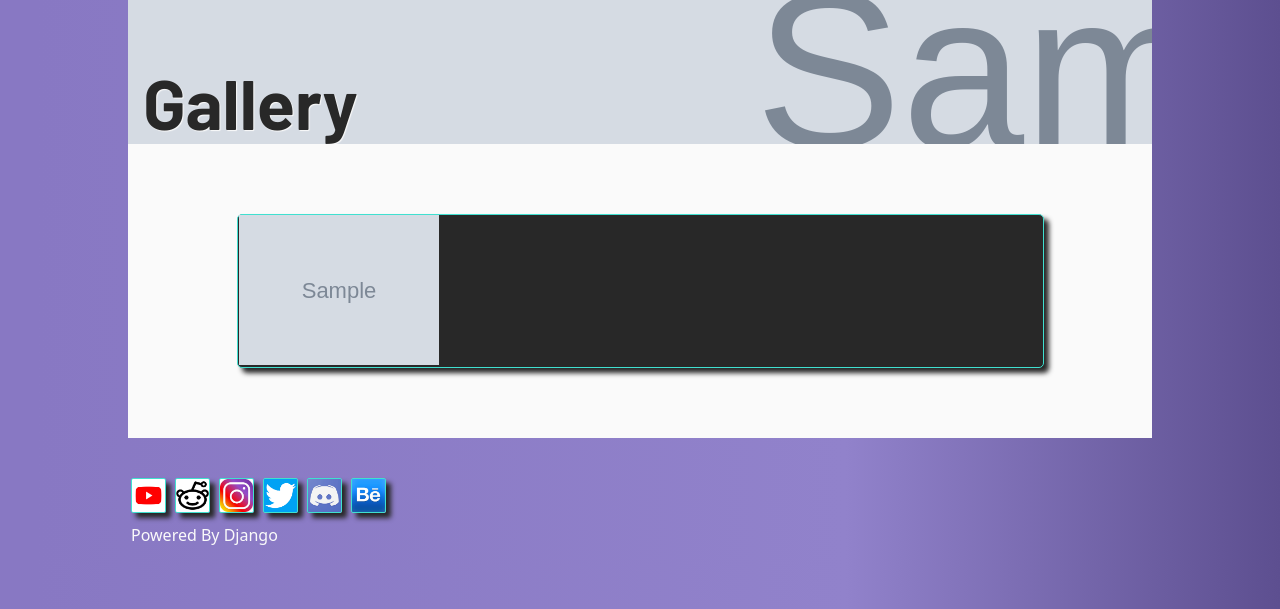
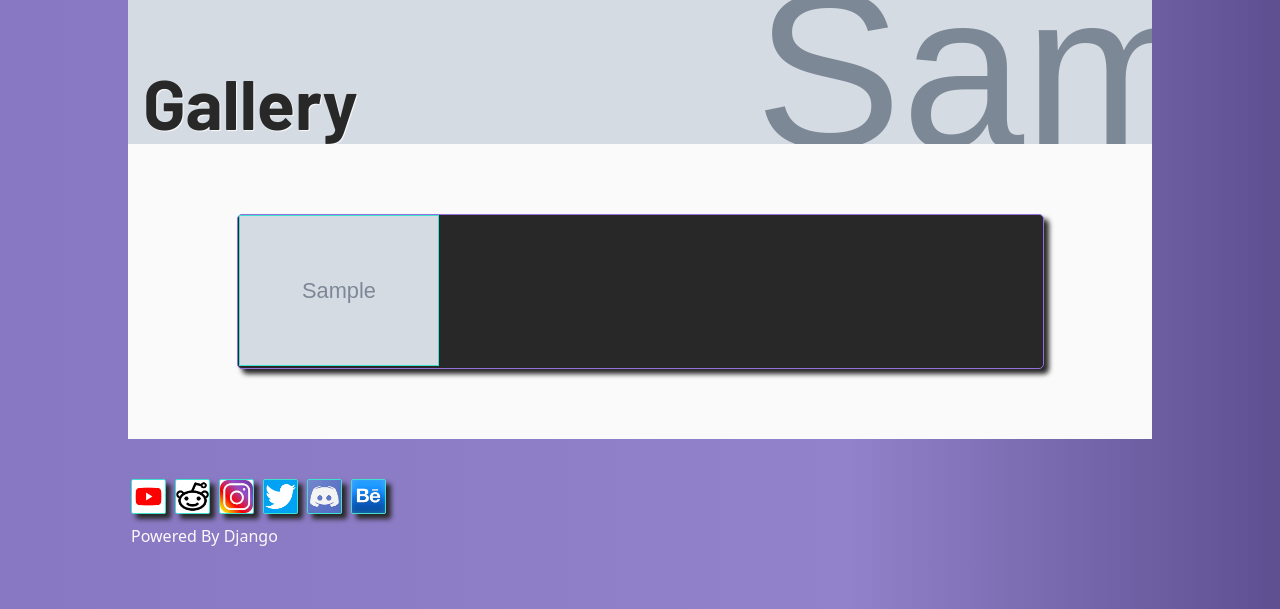
Before and after one commit to BenWL96/creative-cortex, a Django app: template cc_app/templates/cc_app/gallery.html in a window 1280 px wide. Shown: the top 609 px of the page. Run offline with Django 4.2, Linux system fonts and the light colour scheme; the template is opened without the code that fills it: most values are stand-ins (such as "Sample title", 1, 10 or a date in 2020); grey boxes marked "Sample" are stand-in pictures.

Commit message:
images now have a turquoise border, and frame has purple outline

```diff
--- a/cc_app/static/cc_app/css/gallery.css
+++ b/cc_app/static/cc_app/css/gallery.css
@@ -47,6 +47,9 @@
 .gallery_img{
     width: 100%;
     height: 100%;
+    border-color: turquoise;
+    border-width: 1px;
+    border-style: solid;
 }
 
 .gallery_img:hover {
@@ -57,7 +60,7 @@
 .gallery{
     background-color: #282828;
     border-radius: 5px;
-    border-color: turquoise;
+    border-color: mediumpurple;
     border-width: 1px;
     border-style: solid;
     box-shadow: #282828 5px 5px 5px;
```
